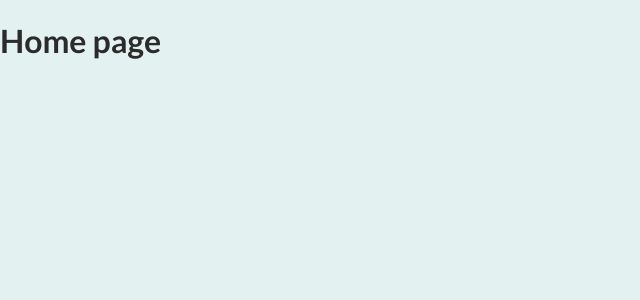
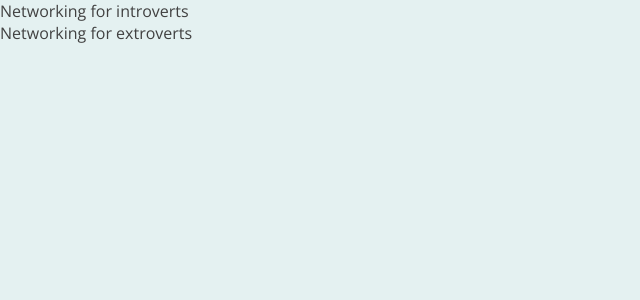
Before and after one commit to Vasant-Mestry-11/events-page-router-app, a Next.js app: page / in a window 1280 px wide. Shown: the top 300 px of the page, without its empty margins (0-640 px from the left). Built offline with nearby package versions, Linux system fonts and the light colour scheme.

Commit message:
:zap: :art: event list added

```diff
--- /dev/null
+++ b/components/events/event-item.js
@@ -0,0 +1,4 @@
+export default function EventItem({ event }) {
+
+  return <li>{event?.title}</li>
+}
--- /dev/null
+++ b/components/events/event-list.js
@@ -0,0 +1,7 @@
+import EventItem from "./event-item";
+
+export default function EventList({ items }) {
+  return <ul>
+    {items.map((event) => <EventItem key={event.id} event={event} />)}
+  </ul>
+}
--- a/pages/index.js
+++ b/pages/index.js
@@ -1,6 +1,10 @@
+import EventList from "@/components/events/event-list";
+import { getFeaturedEvents } from "@/dummy-data";
 
 export default function HomePage() {
+  const events = getFeaturedEvents();
+
   return <div>
-    <h1>Home page</h1>
+    <EventList items={events} />
   </div>
 }
```
